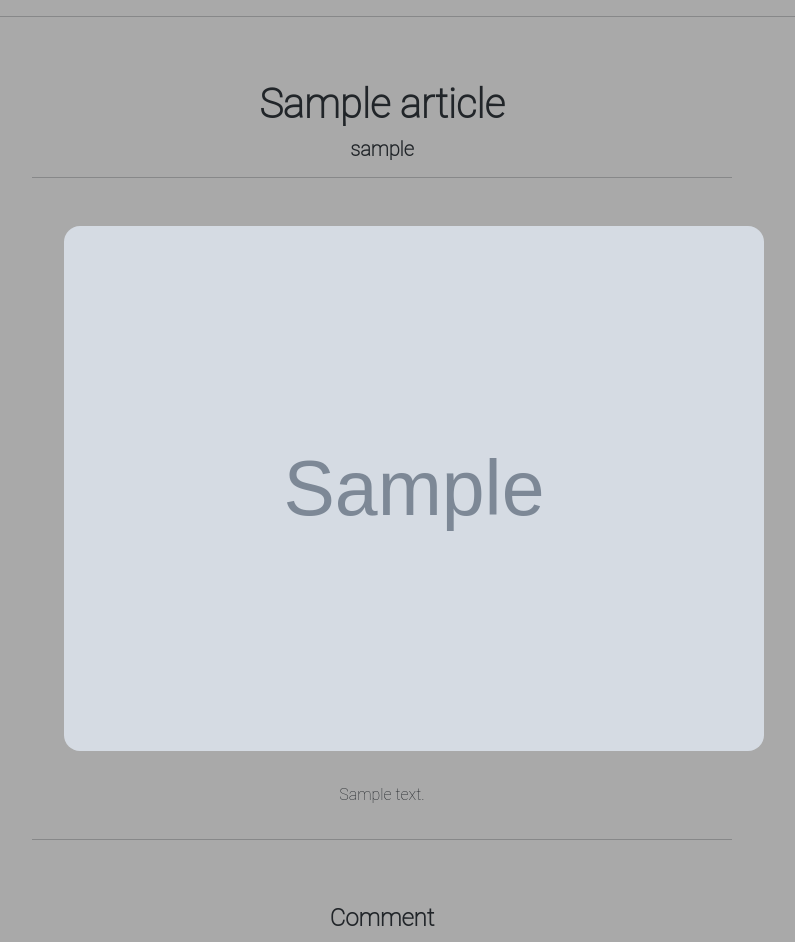
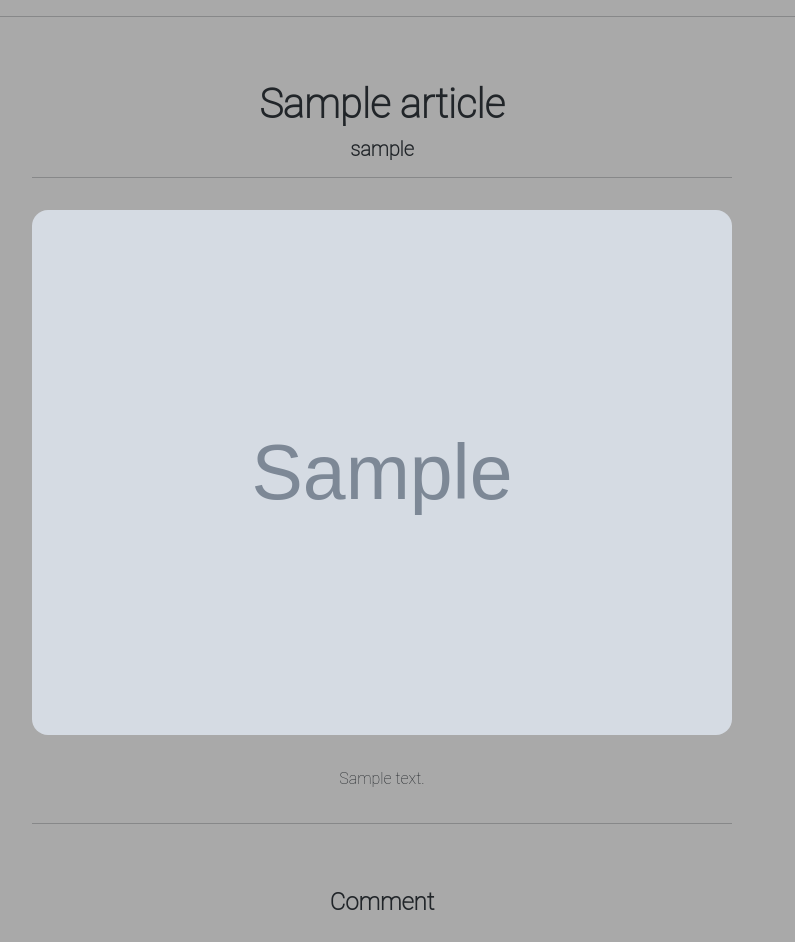
Before and after one commit to esunn0412/rendezvous, a Django app: page /articles/detail/1 in a window 1280 px wide. Shown: the part 112-1054 px from the top of the page, without its empty margins (258-1053 px from the left). Run offline with Django 5.2, Linux system fonts and the light colour scheme; tables that the repository leaves empty hold one stand-in row (values such as "Sample post"); grey boxes marked "Sample" are stand-in pictures; some libraries are stand-ins or nearby versions.

Commit message:
fix image alignment

```diff
--- a/articleapp/templates/articleapp/detail.html
+++ b/articleapp/templates/articleapp/detail.html
@@ -11,7 +11,7 @@
 
             <hr>
 
-            <img style="width:100%; border-radius:1rem; margin:2rem;"
+            <img style="width:100%; border-radius:1rem; margin: 2rem 0; display: block;"
                     src="{{ target_article.image.url }}" alt="article image">
 
             {% if target_article.content %}
```
